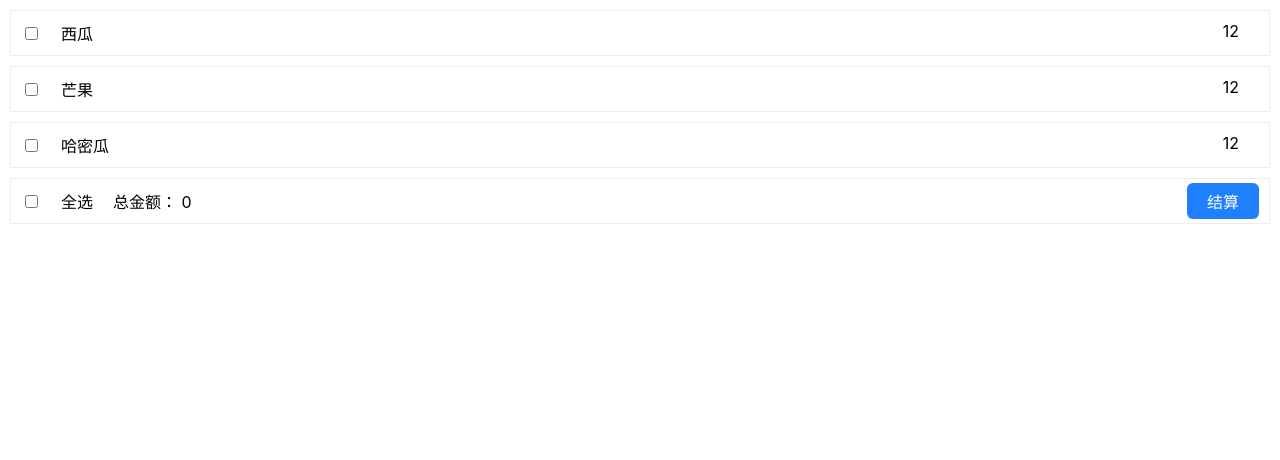
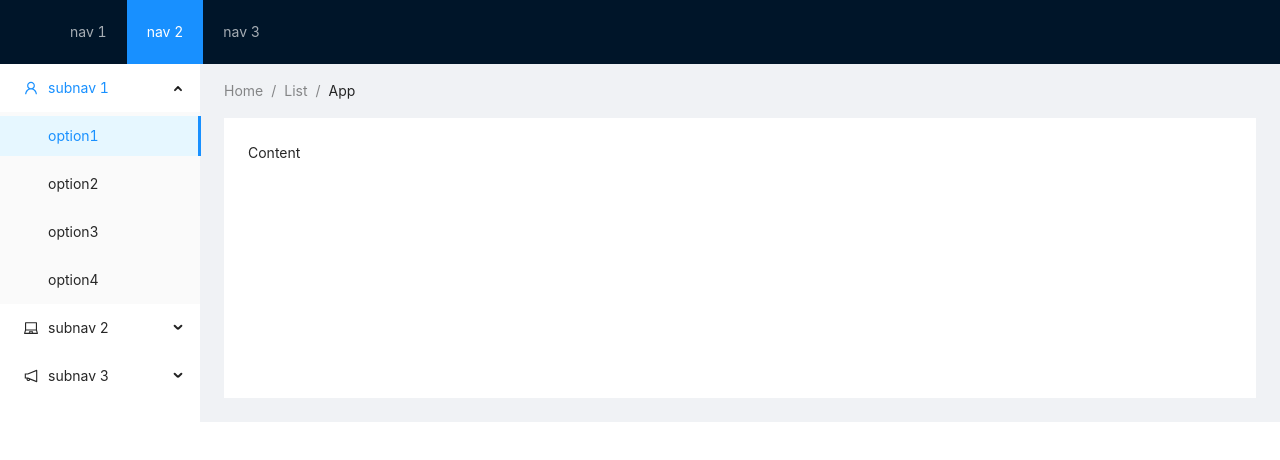
Before and after one commit to TouchTime/cart, a React (Vite) app: page /Cart in a window 1280 px wide. Shown: the top 460 px of the page. Built offline with nearby package versions, Linux system fonts and the light colour scheme.

Commit message:
加上antd

```diff
--- a/src/App.css
+++ /dev/null
@@ -1,42 +0,0 @@
-.App {
-  text-align: center;
-}
-
-.App-logo {
-  height: 40vmin;
-  pointer-events: none;
-}
-
-@media (prefers-reduced-motion: no-preference) {
-  .App-logo {
-    animation: App-logo-spin infinite 20s linear;
-  }
-}
-
-.App-header {
-  background-color: #282c34;
-  min-height: 100vh;
-  display: flex;
-  flex-direction: column;
-  align-items: center;
-  justify-content: center;
-  font-size: calc(10px + 2vmin);
-  color: white;
-}
-
-.App-link {
-  color: #61dafb;
-}
-
-@keyframes App-logo-spin {
-  from {
-    transform: rotate(0deg);
-  }
-  to {
-    transform: rotate(360deg);
-  }
-}
-
-button {
-  font-size: calc(10px + 2vmin);
-}
--- a/src/App.tsx
+++ b/src/App.tsx
@@ -1,22 +1,30 @@
-import React, { useState } from "react";
-import Count from "./components/count";
-import "./App.css";
+/*
+ * @Description  : 路由
+ * @Author       : huyanyan
+ * @Date         : 2021-07-14 10:50:03
+ */
+import * as React from "react";
+import { BrowserRouter as Router, Route, Link } from "react-router-dom";
+import Index from "./pages/index/index";
+import Cart from "./pages/cart/cart";
+import Layout from "./components/layout/layout";
 
-function App() {
-  const [count, setCount] = useState(0);
-
+export default () => {
   return (
-    <div className="App">
-      <button
-        onClick={() => {
-          setCount((v) => v + 1);
-        }}
-      >
-        清空
-      </button>
-      <Count count={count} />
-    </div>
+    <Layout />
+    // <Router>
+    //   <ul>
+    //     <li>
+    //       <Link to="/">首页</Link>
+    //     </li>
+    //     <li>
+    //       <li>
+    //         <Link to="/Cart/">列表</Link>
+    //       </li>
+    //     </li>
+    //   </ul>
+    //   <Route path="/" exact component={Index} />
+    //   <Route path="/Cart/" component={Cart} />
+    // </Router>
   );
-}
-
-export default App;
+};
--- /dev/null
+++ b/src/components/layout/layout.css
@@ -0,0 +1,16 @@
+#components-layout-demo-top-side-2 .logo {
+    float: left;
+    width: 120px;
+    height: 31px;
+    margin: 16px 24px 16px 0;
+    background: rgba(255, 255, 255, 0.3);
+  }
+
+  .ant-row-rtl #components-layout-demo-top-side-2 .logo {
+    float: right;
+    margin: 16px 0 16px 24px;
+  }
+
+  .site-layout-background {
+    background: #fff;
+  }
--- /dev/null
+++ b/src/components/layout/layout.tsx
@@ -0,0 +1,81 @@
+/*
+ * @Description  : 菜单栏
+ * @Author       : huyanyan
+ * @Date         : 2021-07-14 11:34:04
+ */
+import React from "react";
+import { Layout, Menu, Breadcrumb } from "antd";
+import {
+  UserOutlined,
+  LaptopOutlined,
+  NotificationOutlined,
+} from "@ant-design/icons";
+import "./layout.css";
+
+const { SubMenu } = Menu;
+const { Header, Content, Sider } = Layout;
+
+export default () => {
+  return (
+    <Layout>
+      <Header className="header">
+        <div className="logo" />
+        <Menu theme="dark" mode="horizontal" defaultSelectedKeys={["2"]}>
+          <Menu.Item key="1">nav 1</Menu.Item>
+          <Menu.Item key="2">nav 2</Menu.Item>
+          <Menu.Item key="3">nav 3</Menu.Item>
+        </Menu>
+      </Header>
+      <Layout>
+        <Sider width={200} className="site-layout-background">
+          <Menu
+            mode="inline"
+            defaultSelectedKeys={["1"]}
+            defaultOpenKeys={["sub1"]}
+            style={{ height: "100%", borderRight: 0 }}
+          >
+            <SubMenu key="sub1" icon={<UserOutlined />} title="subnav 1">
+              <Menu.Item key="1">option1</Menu.Item>
+              <Menu.Item key="2">option2</Menu.Item>
+              <Menu.Item key="3">option3</Menu.Item>
+              <Menu.Item key="4">option4</Menu.Item>
+            </SubMenu>
+            <SubMenu key="sub2" icon={<LaptopOutlined />} title="subnav 2">
+              <Menu.Item key="5">option5</Menu.Item>
+              <Menu.Item key="6">option6</Menu.Item>
+              <Menu.Item key="7">option7</Menu.Item>
+              <Menu.Item key="8">option8</Menu.Item>
+            </SubMenu>
+            <SubMenu
+              key="sub3"
+              icon={<NotificationOutlined />}
+              title="subnav 3"
+            >
+              <Menu.Item key="9">option9</Menu.Item>
+              <Menu.Item key="10">option10</Menu.Item>
+              <Menu.Item key="11">option11</Menu.Item>
+              <Menu.Item key="12">option12</Menu.Item>
+            </SubMenu>
+          </Menu>
+        </Sider>
+        <Layout style={{ padding: "0 24px 24px" }}>
+          <Breadcrumb style={{ margin: "16px 0" }}>
+            <Breadcrumb.Item>Home</Breadcrumb.Item>
+            <Breadcrumb.Item>List</Breadcrumb.Item>
+            <Breadcrumb.Item>App</Breadcrumb.Item>
+          </Breadcrumb>
+          <Content
+            className="site-layout-background"
+            style={{
+              padding: 24,
+              margin: 0,
+              minHeight: 280,
+            }}
+          >
+            Content
+          </Content>
+        </Layout>
+      </Layout>
+    </Layout>
+  );
+};
--- a/src/components/list.tsx
+++ b/src/components/list.tsx
@@ -37,6 +37,15 @@ const CartList = ({ checkedAll, list, totalPrice }: IpProps) => {
     setcheckedAll(count === list.length);
   };
 
+  const handleMouseDown = (event: any) => {
+    console.log(event);
+  };
+  const handleMouseMove = (event: any) => {
+    console.log(event);
+  };
+  const handleMouseUp = (event: any) => {
+    console.log(event);
+  };
   return (
     <div>
       {list &&
@@ -45,9 +54,9 @@ const CartList = ({ checkedAll, list, totalPrice }: IpProps) => {
             <div
               className="cart-list"
               key={index}
-              onClick={() => {
-                console.log(45545);
-              }}
+              onMouseDown={(event) => handleMouseDown(event)}
+              onMouseMove={(event) => handleMouseMove(event)}
+              onMouseUp={(event) => handleMouseUp(event)}
             >
               <input
                 type="checkbox"
--- a/src/main.tsx
+++ b/src/main.tsx
@@ -1,17 +1,12 @@
-/*
- * @Description  :
- * @Author       : huyanyan
- * @Date         : 2021-07-06 16:43:42
- */
 import React from "react";
 import ReactDOM from "react-dom";
 import "./index.css";
-// import App from './App'
-import Cart from "./pages/cart/cart";
+import App from "./App";
+import "antd/dist/antd.css";
 
 ReactDOM.render(
   <React.StrictMode>
-    <Cart />
+    <App />
   </React.StrictMode>,
   document.getElementById("root")
 );
--- /dev/null
+++ b/src/pages/index/index.tsx
@@ -0,0 +1,23 @@
+/*
+ * @Description  : 首页
+ * @Author       : huyanyan
+ * @Date         : 2021-07-13 16:07:19
+ */
+import * as React from "react";
+import { Button } from "antd";
+
+export default () => {
+  return (
+    <div>
+      <>
+        <Button type="primary">Primary Button</Button>
+        <Button>Default Button</Button>
+        <Button type="dashed">Dashed Button</Button>
+        <br />
+        <Button type="text">Text Button</Button>
+        <Button type="link">Link Button</Button>
+      </>
+      ,
+    </div>
+  );
+};
--- /dev/null
+++ b/src/router/router.tsx
@@ -0,0 +1,5 @@
+/*
+ * @Description  :
+ * @Author       : huyanyan
+ * @Date         : 2021-07-14 10:50:03
+ */
```
Also changed, not shown: package.json (+15 -1 lines), src/test.tsx (added, +23 -0 lines), 1 other file (tests, documents, lock files or other folders).
